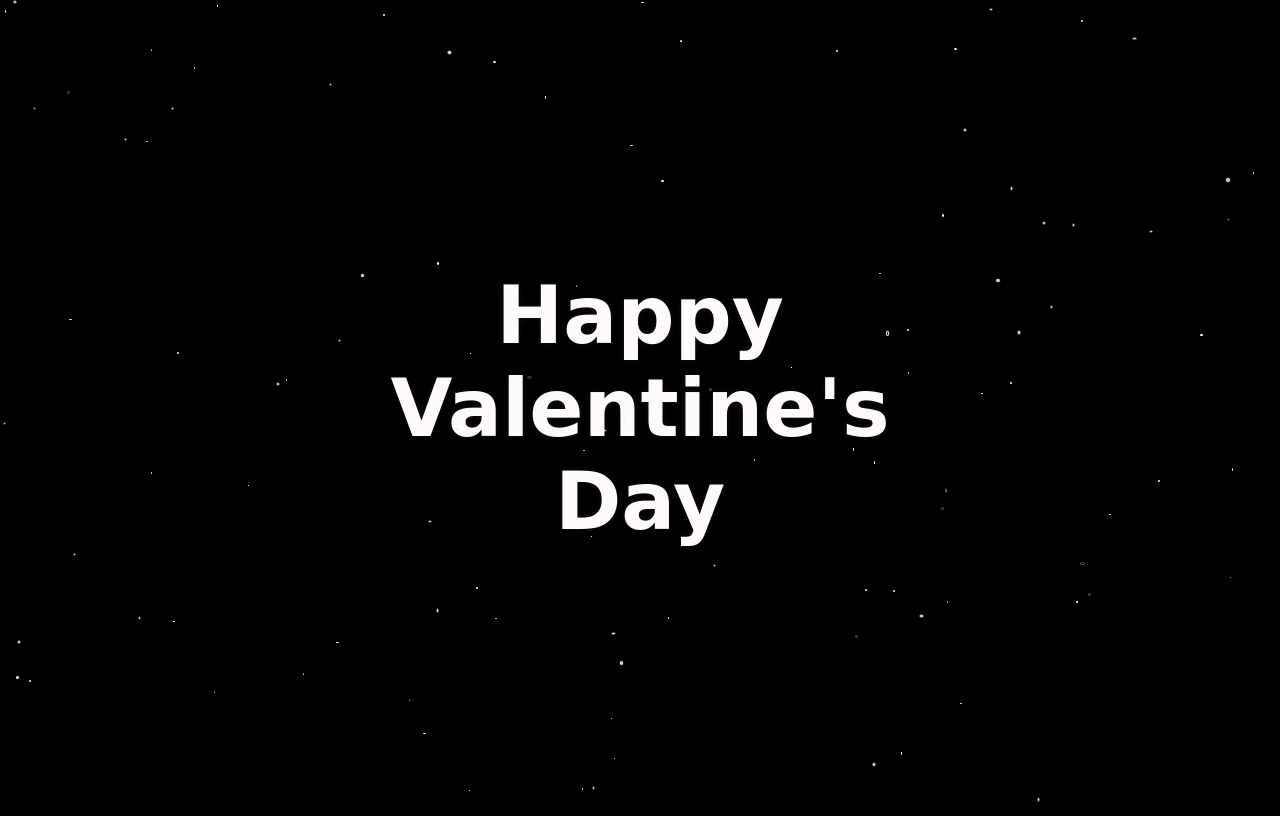
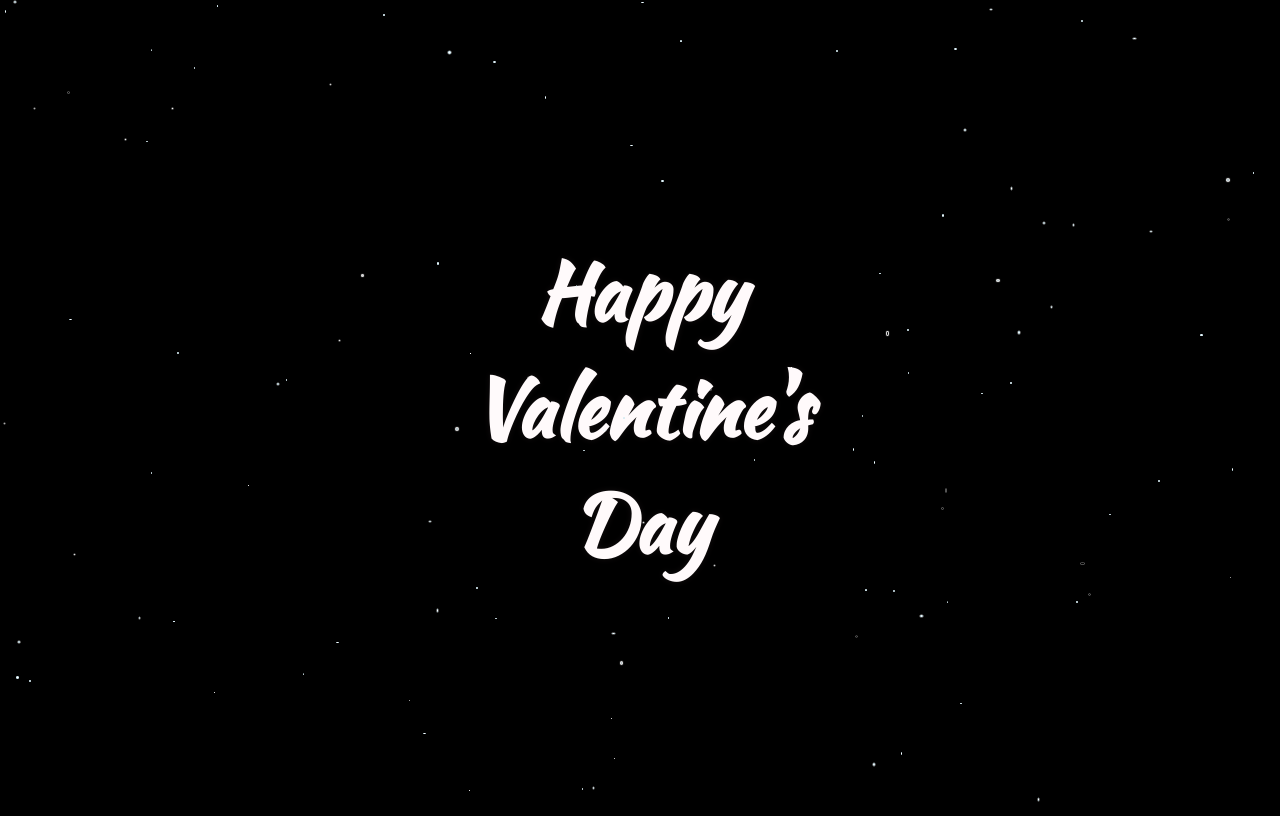
Before and after one commit to raegertay/starry-night, a plain HTML site: page index.html in a window 1280 px wide. Drawn offline with nearby package versions, Linux system fonts and the light colour scheme.

Commit message:
Add google font link to index.html

```diff
--- a/index.html
+++ b/index.html
@@ -4,6 +4,7 @@
   <meta charset="UTF-8">
   <meta name="viewport" content="width=device-width, initial-scale=1.0">
   <meta http-equiv="X-UA-Compatible" content="ie=edge">
+  <link href="https://fonts.googleapis.com/css?family=Kaushan+Script" rel="stylesheet">
   <link rel="stylesheet" href="index.css">
   <script src="https://codeorigin.jquery.com/jquery-1.10.2.min.js"></script>
   <script src="index.js"></script>
```
